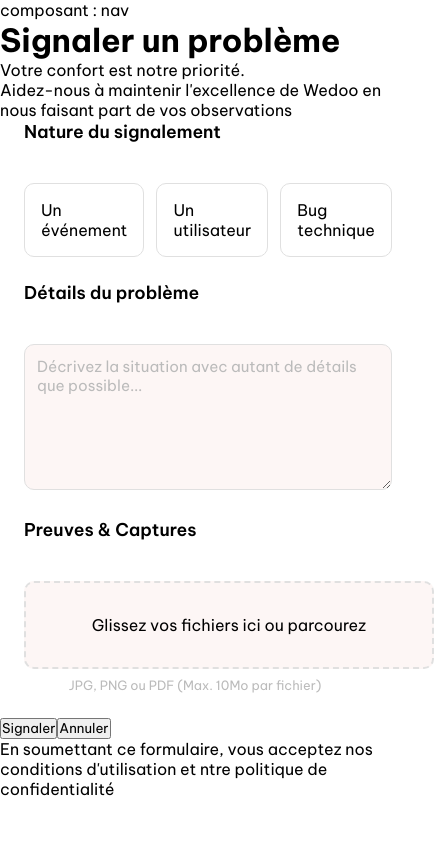
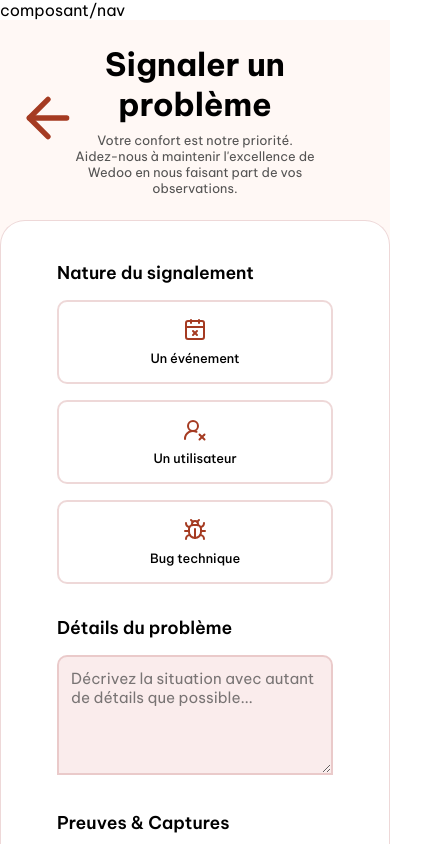
Before and after one commit to ChickenCodeSchool/Js-Team-vert-WildWlaker-P3-G3, a React (Vite) app in the folder client/: page /userreport in a window 390 px wide. Shown: the top 844 px of the page, 434 px wide, since content can reach past the window. Built offline with nearby package versions, Linux system fonts and the light colour scheme; a web font is replaced by a local one.

Commit message:
Feat:create signalement page with semantic form structure add css and mobile repsonsive

```diff
--- a/client/src/App.css
+++ b/client/src/App.css
@@ -1,6 +1,10 @@
 @import url("https://fonts.googleapis.com/css2?family=Be+Vietnam+Pro:ital,wght@0,100;0,200;0,300;0,400;0,500;0,600;0,700;0,800;0,900;1,100;1,200;1,300;1,400;1,500;1,600;1,700;1,800;1,900&family=Cormorant+Garamond:ital,wght@0,300..700;1,300..700&family=Noto+Serif:ital,wght@0,100..900;1,100..900&display=swap");
+
 * {
   font-family: "Be Vietnam Pro", sans-serif;
+  margin: 0;
+  padding: 0;
+  box-sizing: border-box;
 }
 
 :root {
@@ -9,10 +13,10 @@
   --bg-color: #fcddd79a;
   --bg-color-1: #fff8f5;
 
-  --sideBar-color: #dec0b9; /*add 23% opacity*/
+  --sideBar-color: #feb47b5b;
   --hover-color: #a53b22; /*hover & icons*/
-  --input-color: #8b716b;
-  --border-color: #414141;
+  --input-color: rgba(226, 154, 154, 0.189);
+  --border-color: rgba(194, 118, 118, 0.282);
   --button-color: linear-gradient(to right, #ff7e5f, #a53b22); /*fonctionne uniquement avec background ou background-image*/
 
   --font-black: #1f1b18;
@@ -21,7 +25,7 @@
   --font-brown: #a53b22; /*Wedoo title*/
   --font-red: #e11d48;
   --font-green: #059669;
-  --font-gray: #414141;
+  --font-grey: #414141;
 
   /* status user*/
   --bg-confirm-state: #cde5ff;
--- a/client/src/components/ReportUser/ReportDetails.css
+++ b/client/src/components/ReportUser/ReportDetails.css
@@ -1,37 +1,39 @@
+fieldset {
+  min-width: 0;
+}
+
 .reportDetails-global {
   border: none;
-  background-color: #fff;
-  border-radius: 12px;
-  padding: 24px;
+  background: var(--bg-neutral);
+  padding: 16px;
 
-  & legend {
+  legend {
     font-size: 1.1rem;
     font-weight: 600;
-    margin-bottom: 16px;
   }
 
-  & .reportDetails-label {
+  .reportDetails-label {
     display: block;
     width: 100%;
 
-    & .reportDetails-textarea {
+    .reportDetails-textarea {
       width: 100%;
       min-height: 120px;
       padding: 12px;
-      border: 1.5px solid #e0e0e0;
-      border-radius: 10px;
-      background-color: #fdf6f5;
+      border: 2px solid var(--border-color);
+      border-radius: 10px 10px 0 0;
+      background: var(--input-color);
       resize: vertical;
       font-size: 0.95rem;
-      color: #333;
+      color: var(--font-black);
 
       &::placeholder {
-        color: #bbb;
+        color: color-mix(in srgb, var(--font-grey) 70%, transparent);
       }
 
       &:focus {
         outline: none;
-        border-color: #c0614f;
+        border-color: var(--hover-color);
       }
     }
   }
--- a/client/src/components/ReportUser/ReportEvidence.css
+++ b/client/src/components/ReportUser/ReportEvidence.css
@@ -1,41 +1,48 @@
+fieldset {
+  min-width: 0;
+}
+
 .reportEvidence-global {
   border: none;
-  background-color: #fff;
-  border-radius: 12px;
-  padding: 24px;
+  background-color: var(--bg-neutral);
+  padding: 16px;
 
-  & legend {
+  legend {
     font-size: 1.1rem;
     font-weight: 600;
-    margin-bottom: 16px;
   }
 
-  & .reportEvidence-dropzone {
+  .reportEvidence-dropzone {
     display: flex;
     flex-direction: column;
     align-items: center;
     justify-content: center;
+    color: color-mix(in srgb, var(--font-grey) 70%, transparent);
     gap: 8px;
     width: 100%;
     padding: 32px;
-    border: 2px dashed #e0e0e0;
+    border: 2px dashed var(--border-color);
     border-radius: 10px;
-    background-color: #fdf6f5;
+    background: var(--bg-color);
     cursor: pointer;
 
-    & input[type="file"] {
+    input[type="file"] {
       display: none;
     }
 
     &:hover {
-      border-color: #c0614f;
+      border-color: var(--hover-color);
     }
   }
 
-  & p {
+  p {
     text-align: center;
     font-size: 0.8rem;
-    color: #bbb;
+    color: color-mix(in srgb, var(--font-black) 60%, transparent);
     margin-top: 8px;
   }
 }
+
+.reportEvidences-icon {
+  color: var(--hover-color);
+}
--- a/client/src/components/ReportUser/ReportEvidence.tsx
+++ b/client/src/components/ReportUser/ReportEvidence.tsx
@@ -1,3 +1,4 @@
+import { FileUp } from "lucide-react";
 import "./ReportEvidence.css";
 
 function ReportEvidence() {
@@ -5,8 +6,9 @@ function ReportEvidence() {
     <fieldset className="reportEvidence-global">
       <legend>Preuves & Captures</legend>
       <label className="reportEvidence-dropzone">
+        <FileUp size={32} className="reportEvidences-icon" />
         <input type="file" accept=".jpg, .png, .pdf" multiple />
-        Glissez vos fichiers ici ou parcourez
+        Faites glisser ou partager vos fichiers ici.
       </label>
       <p>JPG, PNG ou PDF (Max. 10Mo par fichier)</p>
     </fieldset>
--- a/client/src/components/ReportUser/ReportType.css
+++ b/client/src/components/ReportUser/ReportType.css
@@ -1,40 +1,60 @@
+fieldset {
+  min-width: 0;
+}
+
 .reportType-global {
   border: none;
-  background-color: #fff;
-  border-radius: 12px;
-  padding: 24px;
+  background: var(--bg-neutral);
+  padding: 16px;
 
-  & legend {
+  legend {
     font-size: 1.1rem;
     font-weight: 600;
-    margin-bottom: 16px;
   }
 
-  & .reportType-cards {
+  .reportType-cards {
     display: flex;
-    gap: 12px;
+    font-size: 0.8rem;
+    font-weight: 500;
+    gap: 16px;
 
-    & .reportType-card {
+    .reportType-card {
       flex: 1;
       display: flex;
       flex-direction: column;
       align-items: center;
       justify-content: center;
       gap: 8px;
-      padding: 16px;
-      border: 1.5px solid #e0e0e0;
+      padding: 36px;
+      border: 2px solid var(--border-color);
       border-radius: 10px;
       cursor: pointer;
       transition: all 0.2s ease;
 
-      & input[type="radio"] {
+      input[type="radio"] {
         display: none;
       }
 
       &:has(input[type="radio"]:checked) {
-        background-color: #f2d4ce;
-        border-color: #c0614f;
+        background: var(--bg-color);
+        border-color: var(--hover-color);
       }
     }
   }
 }
+
+.reportType-icon {
+  color: var(--hover-color);
+}
+
+@media (max-width: 428px) {
+  .reportType-global {
+    .reportType-cards {
+      flex-direction: column;
+
+      .reportType-card {
+        padding: 16px;
+      }
+    }
+  }
+}
--- a/client/src/components/ReportUser/ReportType.tsx
+++ b/client/src/components/ReportUser/ReportType.tsx
@@ -1,3 +1,4 @@
+import { Bug, CalendarX, UserRoundX } from "lucide-react";
 import "./ReportType.css";
 
 function ReportType() {
@@ -6,14 +7,17 @@ function ReportType() {
       <legend>Nature du signalement</legend>
       <div className="reportType-cards">
         <label className="reportType-card">
+          <CalendarX size={24} className="reportType-icon" />
           <input type="radio" name="reportType" value="evenement" />
           Un événement
         </label>
         <label className="reportType-card">
+          <UserRoundX size={24} className="reportType-icon" />
           <input type="radio" name="reportType" value="utilisateur" />
           Un utilisateur
         </label>
         <label className="reportType-card">
+          <Bug size={24} className="reportType-icon" />
           <input type="radio" name="reportType" value="bug" />
           Bug technique
         </label>
--- a/client/src/pages/UserReport/UserReport.css
+++ b/client/src/pages/UserReport/UserReport.css
@@ -1,4 +1,122 @@
 .userReport-Main {
   display: flex;
   flex-direction: column;
+  align-items: center;
+  min-height: 100vh;
+  background: var(--bg-color-1);
+  padding-top: 24px;
+
+  .userReport-Header {
+    display: flex;
+    align-items: flex-start;
+    width: 100%;
+    max-width: 700px;
+    gap: 24px;
+    margin-bottom: 24px;
+
+    .userReport-Back {
+      background: none;
+      border: none;
+      color: var(--hover-color);
+      cursor: pointer;
+      padding: 0;
+
+      &:hover {
+        transform: scale(1.1);
+      }
+    }
+
+    .userReport-HeaderText {
+      text-align: center;
+
+      h1 {
+        font-size: 2rem;
+        font-weight: 700;
+        margin-bottom: 8px;
+      }
+
+      p {
+        font-size: 0.8rem;
+        color: color-mix(in srgb, var(--font-grey) 90%, transparent);
+      }
+    }
+  }
+
+  .userReport-Form {
+    display: flex;
+    flex-direction: column;
+    background: var(--bg-neutral);
+    gap: 16px;
+    border: 1.5px solid var(--border-color);
+    border-radius: 25px;
+    padding: 40px;
+    width: 100%;
+    max-width: 700px;
+
+    .userReport-Btn {
+      display: flex;
+      padding: 0px 18px 0px;
+      gap: 24px;
+
+      button[type="submit"] {
+        flex: 1;
+        padding: 14px;
+        background: var(--button-color);
+        color: var(--font-neutral);
+        border: none;
+        border-radius: 25px;
+        font-size: 1rem;
+        cursor: pointer;
+
+        &:hover {
+          background: var(--hover-color);
+          transform: scale(1.05);
+        }
+      }
+
+      button[type="button"] {
+        padding: 14px 24px;
+        background-color: transparent;
+        border: 2px solid var(--hover-color);
+        border-radius: 25px;
+        color: var(--hover-color);
+        font-size: 1rem;
+        cursor: pointer;
+
+        &:hover {
+          background-color: var(--bg-neutral);
+          transform: scale(1.05);
+        }
+      }
+    }
+  }
 }
+
+.userReport-Footer {
+  padding: 20px 16px 16px;
+  text-align: center;
+  font-size: 0.6rem;
+  color: color-mix(in srgb, var(--font-grey) 80%, transparent);
+}
+
+@media (max-width: 428px) {
+  .userReport-Main {
+    .userReport-Header {
+      position: relative;
+      justify-content: center;
+      width: 100%;
+      padding: 0 60px;
+
+      .userReport-Back {
+        position: absolute;
+        left: 16px;
+        top: 50%;
+        transform: translateY(-50%);
+
+        &:hover {
+          transform: translateY(-50%) scale(1.1);
+        }
+      }
+    }
+  }
+}
--- a/client/src/pages/UserReport/UserReport.tsx
+++ b/client/src/pages/UserReport/UserReport.tsx
@@ -1,19 +1,43 @@
+import { ArrowLeft } from "lucide-react";
+import { useNavigate, useParams } from "react-router";
 import ReportDetails from "../../components/ReportUser/ReportDetails";
 import ReportEvidence from "../../components/ReportUser/ReportEvidence";
 import ReportType from "../../components/ReportUser/ReportType";
 import "./UserReport.css";
 
 function UserReport() {
+  const navigate = useNavigate();
+  const { eventId } = useParams();
+
+  const handleGoBack = () => {
+    navigate(-1);
+  };
+
+  const handleCancel = () => {
+    navigate(`/events/${eventId}`);
+    //chemin à confirmer il est tard je suis pas sur de moi c'est event ou dashbord faire vérif avec futur composant dans router. mashallah.
+  };
+
   return (
     <>
-      <nav className="userReport-Nav">composant : nav</nav>
+      <nav className="userReport-Nav">composant/nav</nav>
       <main className="userReport-Main">
         <header className="userReport-Header">
+          <button
+            type="button"
+            className="userReport-Back"
+            onClick={handleGoBack}
+            aria-label="Retour à la page précédente"
+          >
+            <ArrowLeft size={64} />
+          </button>
+          <div className="userReport-HeaderText">
             <h1>Signaler un problème</h1>
             <p>
               Votre confort est notre priorité. <br /> Aidez-nous à maintenir
-            l'excellence de Wedoo en nous faisant part de vos observations
+              l'excellence de Wedoo en nous faisant part de vos observations.
             </p>
+          </div>
         </header>
         <form className="userReport-Form">
           <ReportType />
@@ -21,16 +45,18 @@ function UserReport() {
           <ReportEvidence />
           <div className="userReport-Btn">
             <button type="submit">Signaler</button>
-            <button type="button">Annuler</button>
+            <button type="button" onClick={handleCancel}>
+              Annuler
+            </button>
           </div>
         </form>
-      </main>
         <footer className="userReport-Footer">
           <p>
             En soumettant ce formulaire, vous acceptez nos conditions
-          d'utilisation et ntre politique de confidentialité
+            d'utilisation et notre politique de confidentialité.
           </p>
         </footer>
+      </main>
     </>
   );
 }
```
Lines whose indentation alone changed are shown as unchanged.
